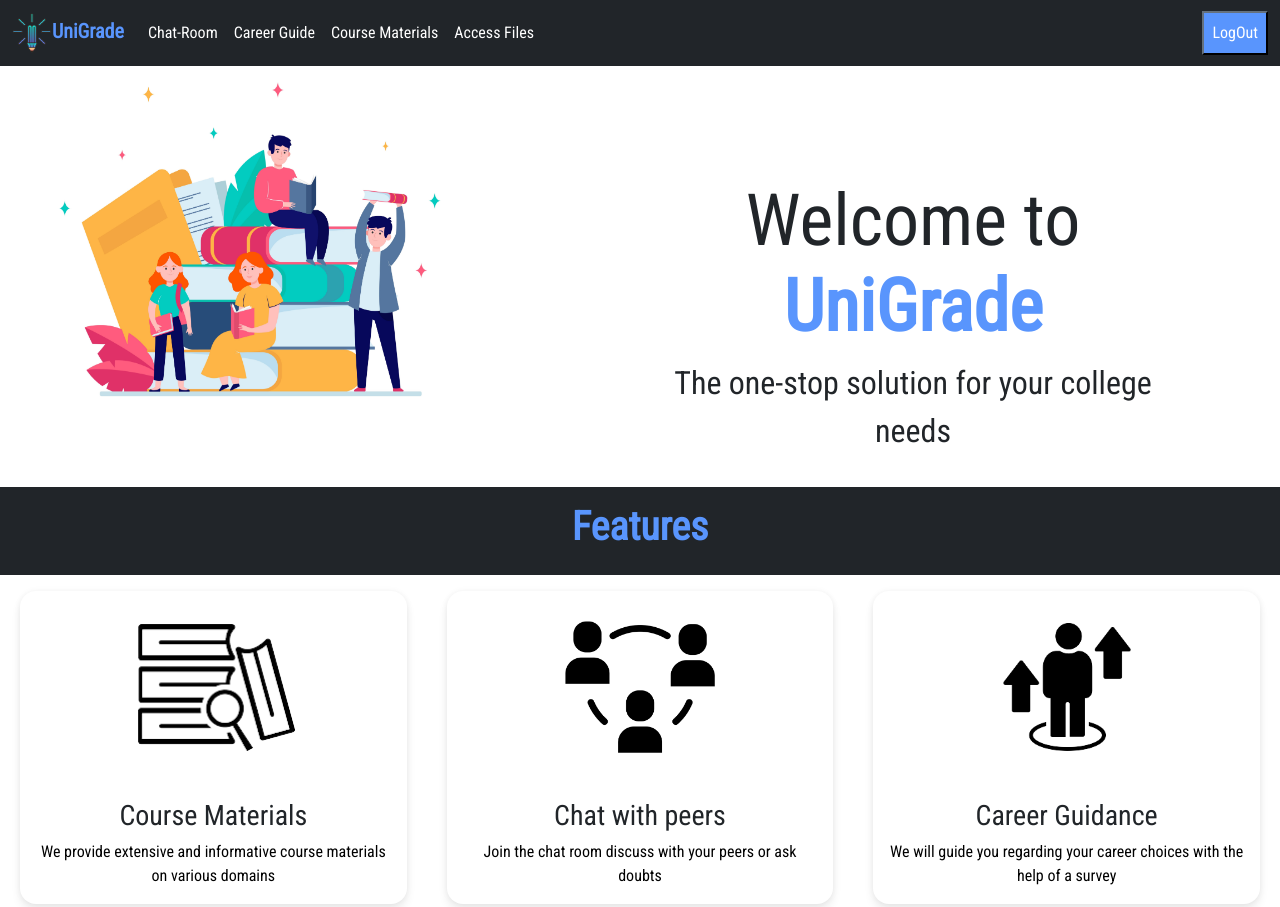
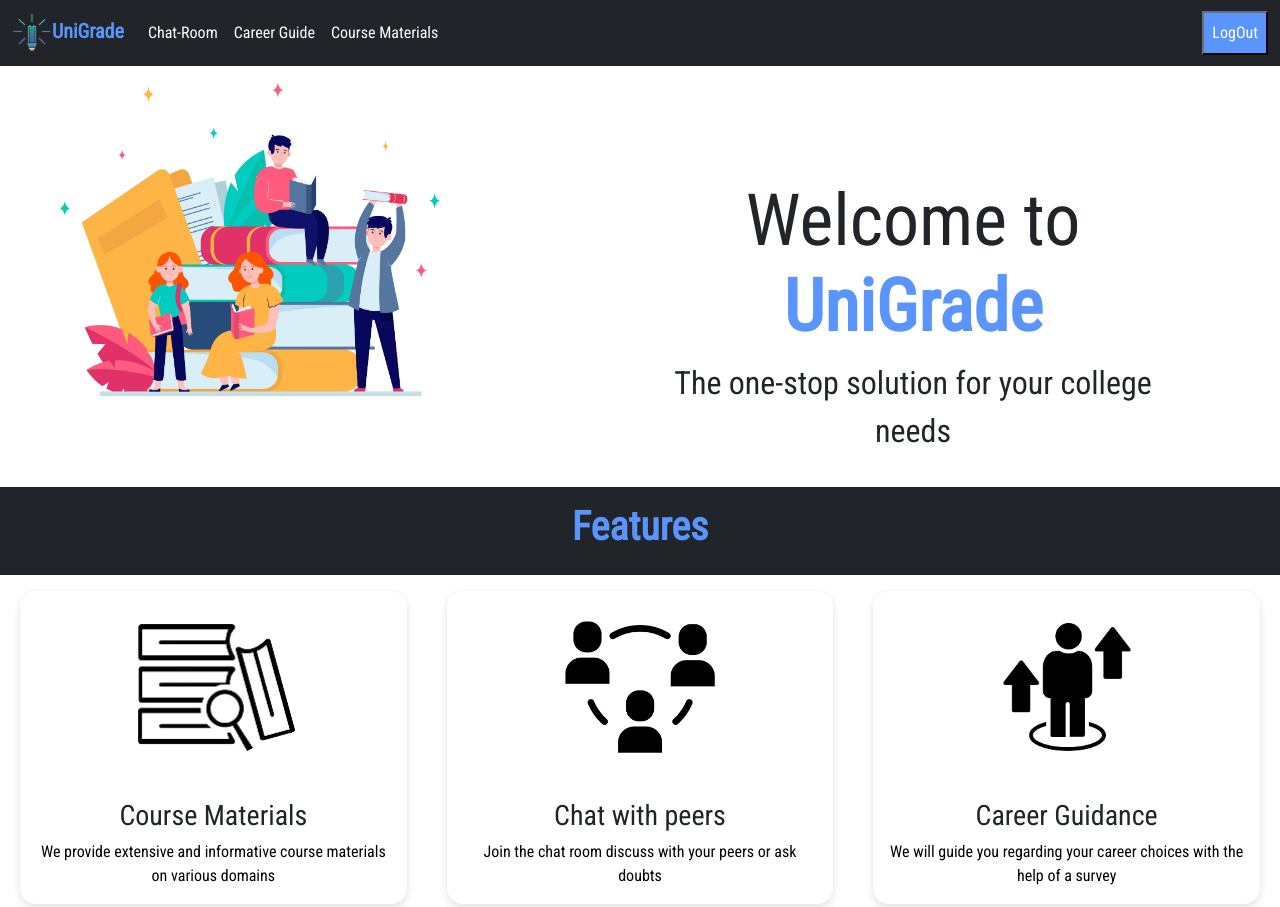
Before and after one commit to ArkaPrabhaChowdhury/Unigrade, a plain HTML site: page main.html in a window 1280 px wide. Shown: the top 907 px of the page. Drawn offline with nearby package versions, Linux system fonts and the light colour scheme.

Commit message:
ui changes

```diff
--- a/main.html
+++ b/main.html
@@ -50,9 +50,6 @@
           </li>
           <li class="nav-item">
             <a class="nav-link active" target="_blank" aria-current="page" href="#course-materials">Course Materials</a>
-          </li>
-          <li class="nav-item">
-            <a class="nav-link active" aria-current="page" href="userfile.html">Access Files</a>
           </li>
 
         </ul>
```
